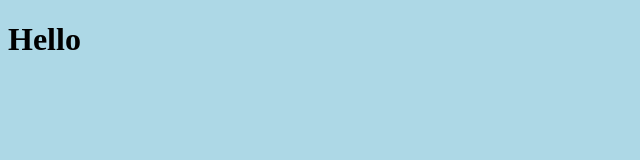
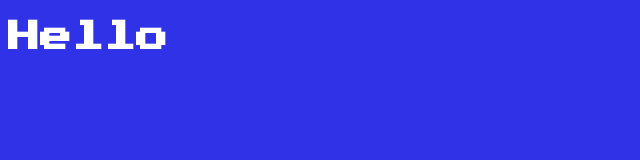
Before and after one commit to LucaCavatassi/kata-memory-game, a plain HTML site: page index.html in a window 1280 px wide. Shown: the whole page, without its empty margins (0-640 px from the left). Drawn offline with Linux system fonts and the light colour scheme.

Commit message:
feat: font + bg color

```diff
--- a/index.html
+++ b/index.html
@@ -4,6 +4,12 @@
     <meta charset="UTF-8">
     <meta name="viewport" content="width=device-width, initial-scale=1.0">
     <title>Arcade Mania</title>
+
+    <!-- FONT -->
+    <link rel="preconnect" href="https://fonts.googleapis.com">
+    <link rel="preconnect" href="https://fonts.gstatic.com" crossorigin>
+    <link href="https://fonts.googleapis.com/css2?family=Press+Start+2P&display=swap" rel="stylesheet">
+
     <!-- CSS -->
     <link rel="stylesheet" href="style.css">
 </head>
--- a/style.css
+++ b/style.css
@@ -1,3 +1,5 @@
 body {
-    background-color: lightblue;
+    background-color: rgb(48, 50, 232);
+    color: white;
+    font-family: "Press Start 2P", serif;
 }
```
